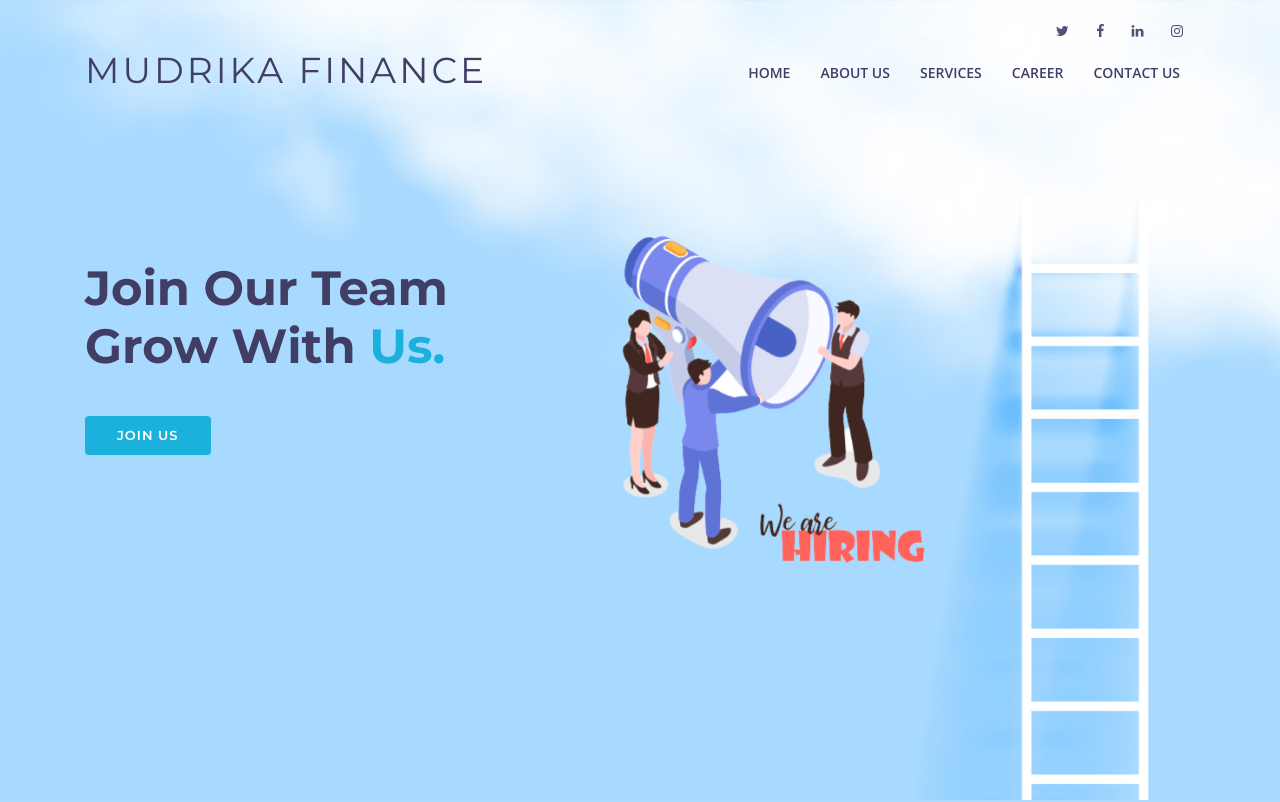
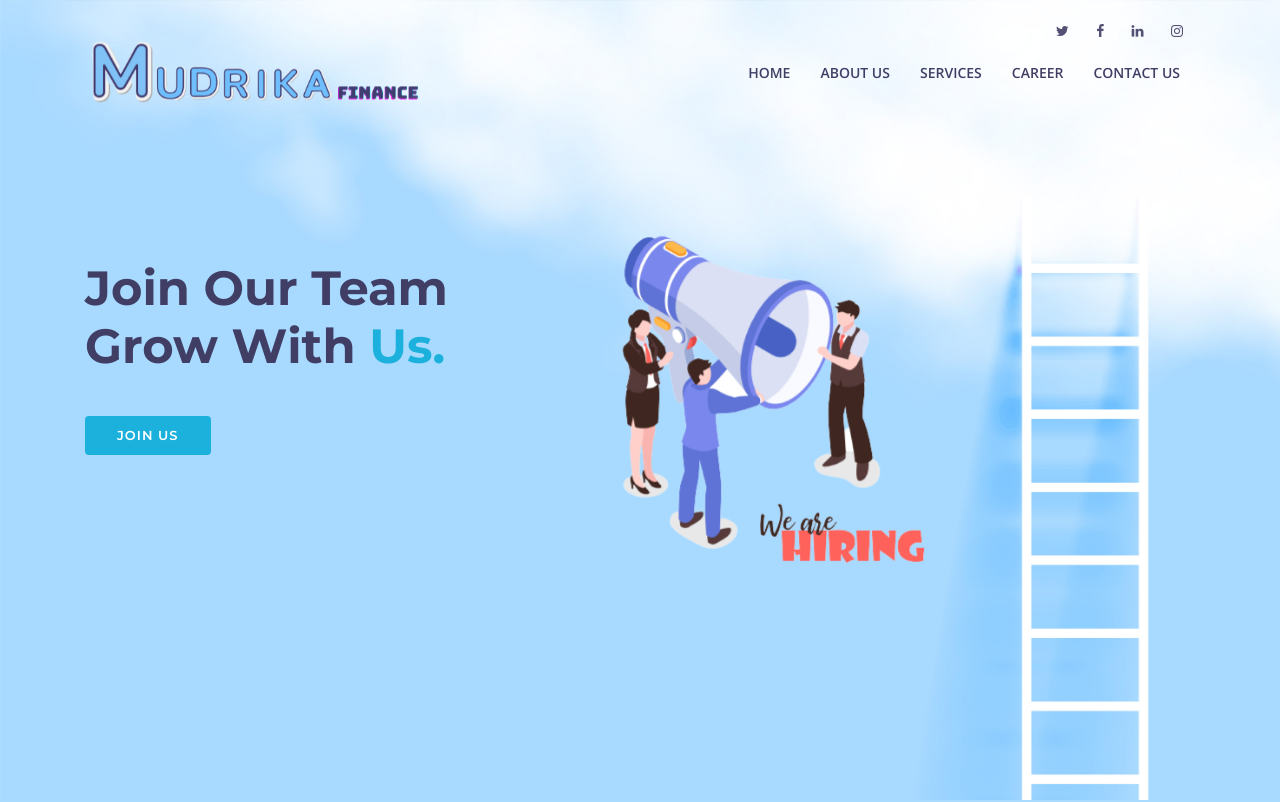
Before and after one commit to CodeWithHarshil/MudrikaFinance, a plain HTML site: page carrer.html in a window 1280 px wide. Shown: the top 802 px of the page. Drawn offline with nearby package versions, Linux system fonts and the light colour scheme.

Commit message:
Update carrer.html

```diff
--- a/carrer.html
+++ b/carrer.html
@@ -214,8 +214,9 @@ button:hover {
     <div class="container">
 
       <div class="logo float-left">
+        <h1 class="text-light"><a href="#intro" class="scrollto"><img src="img/logo.png" alt="" class="img-fluid"></a></h1>
         <!-- Uncomment below if you prefer to use an image logo -->
-        <h1 class="text-light"><a href="#intro" class="scrollto"><span>MUDRIKA FINANCE</span></a></h1>
+<!--         <h1 class="text-light"><a href="#intro" class="scrollto"><span>MUDRIKA FINANCE</span></a></h1> -->
         <!-- <a href="#header" class="scrollto"><img src="img/logo.png" alt="" class="img-fluid"></a> -->
       </div>
 
```
